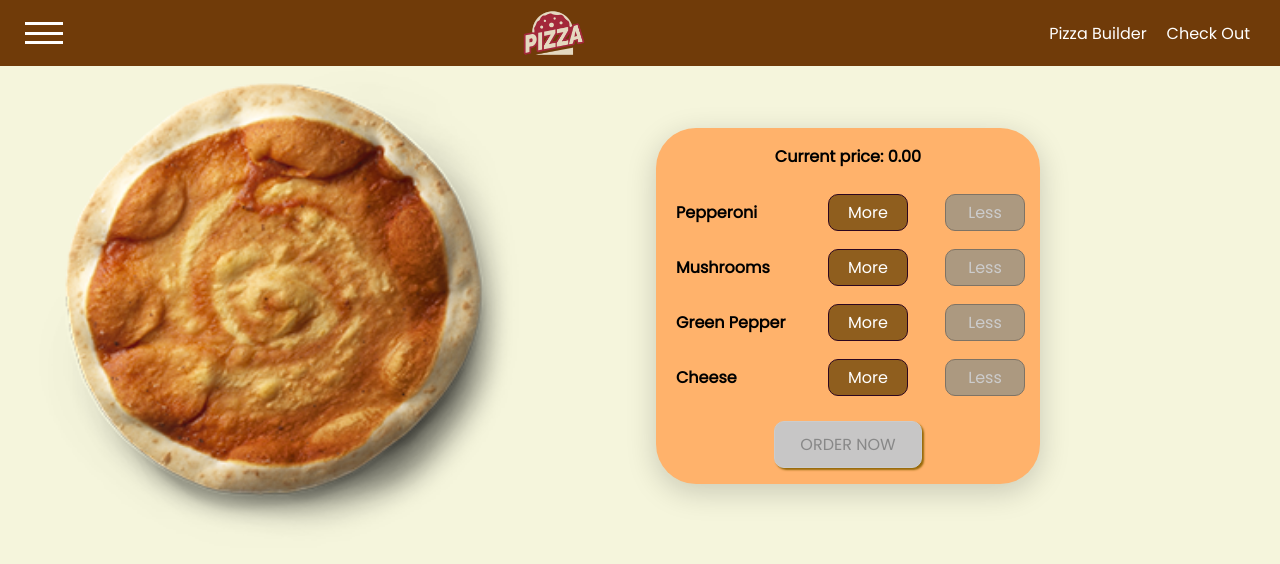
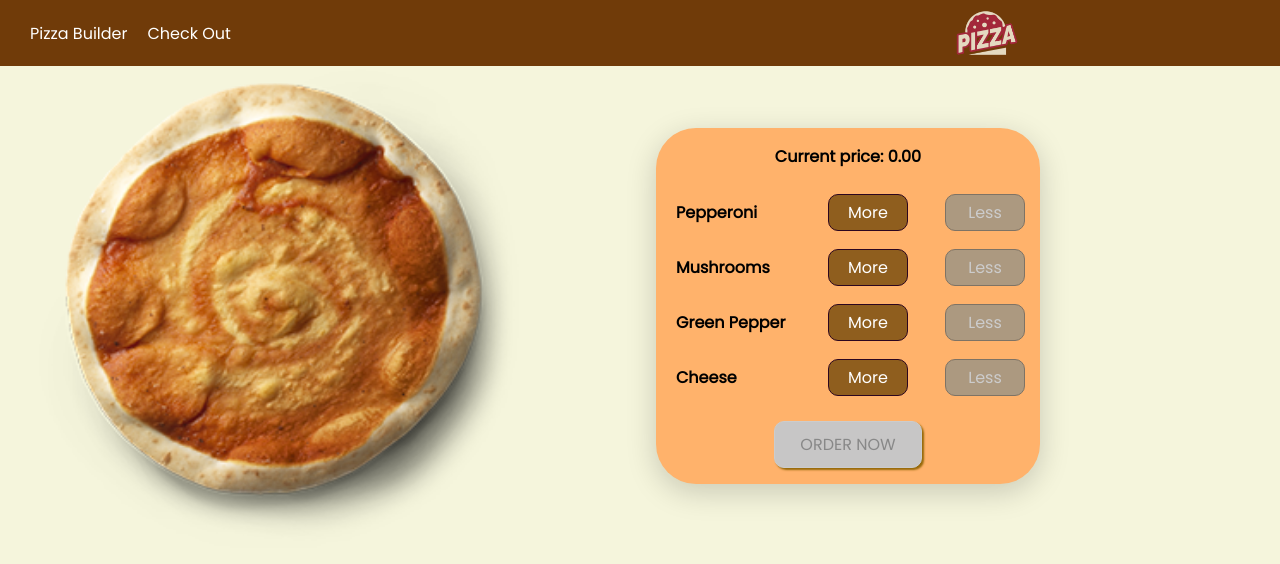
Before and after one commit to HelenDrug/build-o-pizza, a React (Create React App) app in the folder build-o-pizza/: page / in a window 1280 px wide. Shown: the top 564 px of the page. Built offline with nearby package versions, Linux system fonts and the light colour scheme.

Commit message:
fixed styles for Menu button and Menu dropdown, added Backdrop

```diff
--- a/build-o-pizza/src/components/Layout/Layout.js
+++ b/build-o-pizza/src/components/Layout/Layout.js
@@ -22,7 +22,7 @@ const Layout = ({ children }) => {
   return (
     <>
       <ToolBar />
-      <SideDrawer opened={showSideDrawer} closed={closeSideDrawer} />
+      {/* <SideDrawer opened={showSideDrawer} closed={closeSideDrawer} /> */}
       <Content>{children}</Content>
     </>
   );
--- a/build-o-pizza/src/components/Navigation/Logo/Logo.js
+++ b/build-o-pizza/src/components/Navigation/Logo/Logo.js
@@ -3,10 +3,15 @@ import img from "../../../img/pizza_logo.png";
 
 export const LogoWrapper = styled.div`
   height: 100%;
+  @media screen and (min-width: 850px) {
+    margin-right: 5rem;
+  }
+  @media screen and (min-width: 1000px) {
+    margin-right: 15rem;
+  }
 `;
 
 export const LogoImg = styled.img`
-
   height: 100%;
 `;
 
--- a/build-o-pizza/src/components/Navigation/Menu/Menu.js
+++ b/build-o-pizza/src/components/Navigation/Menu/Menu.js
@@ -1,20 +1,22 @@
 import { MenuDropDown } from "./MenuDropDown";
 import { MenuWrapper, MenuButton, Line } from "./Menu.styles";
 import { useState } from "react";
+import { BackDrop } from "../../UI/Backdrop/Backdrop";
 
 export const Menu = () => {
   const [display, setDisplay] = useState(false);
 
-  const menuButtonClick = () => {
+  const toggleClick = () => {
     setDisplay(!display);
   };
   return (
     <MenuWrapper>
-      <MenuButton onClick={menuButtonClick}>
+      <MenuButton onClick={toggleClick}>
         <Line></Line>
         <Line></Line>
         <Line></Line>
       </MenuButton>
+      <BackDrop show={display} clicked={toggleClick} />
       <MenuDropDown display={display} />
     </MenuWrapper>
   );
--- a/build-o-pizza/src/components/Navigation/Menu/Menu.styles.js
+++ b/build-o-pizza/src/components/Navigation/Menu/Menu.styles.js
@@ -1,4 +1,5 @@
 import styled from "styled-components";
+import {LogoWrapper} from "../Logo/Logo"
 
 export const MenuWrapper = styled.div``;
 
@@ -16,6 +17,11 @@ export const MenuDropDownWrapper = styled.div`
   transform: ${(props) =>
     props.display ? "translateX(0)" : "translateX(-200vh)"};
 `;
+export const MenuLogoWrapper = styled(LogoWrapper)`
+height: 11%;
+display: flex;
+justify-content: center;
+`;
 
 export const MenuButton = styled.div`
   cursor: pointer;
@@ -25,6 +31,9 @@ export const MenuButton = styled.div`
   flex-direction: column;
   justify-content: space-around;
   align-items: center;
+  @media screen and (min-width: 500px) {
+    display: none;
+  }
 `;
 
 export const Line = styled.div`
--- a/build-o-pizza/src/components/Navigation/Menu/MenuDropDown.js
+++ b/build-o-pizza/src/components/Navigation/Menu/MenuDropDown.js
@@ -1,14 +1,14 @@
-import { SideDrawerLogoWrapper } from "../SideDrawer/SideDrawer.styles";
+
 import { Logo } from "../Logo/Logo";
-import { MenuDropDownWrapper } from "./Menu.styles";
+import { MenuDropDownWrapper, MenuLogoWrapper } from "./Menu.styles";
 import { MenuNav } from "./MenuNav";
 
 export const MenuDropDown = ({ display }) => {
   return (
     <MenuDropDownWrapper display={display}>
-      <SideDrawerLogoWrapper>
+      <MenuLogoWrapper>
         <Logo />
-      </SideDrawerLogoWrapper>
+      </MenuLogoWrapper>
       <MenuNav />
     </MenuDropDownWrapper>
   );
--- a/build-o-pizza/src/components/Navigation/Nav/Nav.styles.js
+++ b/build-o-pizza/src/components/Navigation/Nav/Nav.styles.js
@@ -6,6 +6,9 @@ export const NavList = styled.ul`
   list-style: none;
   display: flex;
   align-items: center;
+  @media screen and (max-width: 499px) {
+    display: none;
+  }
 `;
 
 export const NavItem = styled.li`
--- a/build-o-pizza/src/components/Navigation/ToolBar/ToolBar.js
+++ b/build-o-pizza/src/components/Navigation/ToolBar/ToolBar.js
@@ -6,9 +6,9 @@ import { Menu } from "../Menu/Menu";
 export const ToolBar = () => {
   return (
     <ToolBarWrapper>
+      <Nav/>
       <Menu />
       <Logo />
-      <Nav />
     </ToolBarWrapper>
   );
 };
--- a/build-o-pizza/src/components/Navigation/ToolBar/ToolBar.styles.js
+++ b/build-o-pizza/src/components/Navigation/ToolBar/ToolBar.styles.js
@@ -14,7 +14,4 @@ export const ToolBarWrapper = styled.div`
   box-sizing: border-box;
   z-index: 90;
   color: white;
-  @media screen and (max-width: 499px) {
-    display: none;
-  }
 `;
```
Also changed, not shown: 1 other file (tests, documents, lock files or other folders).
